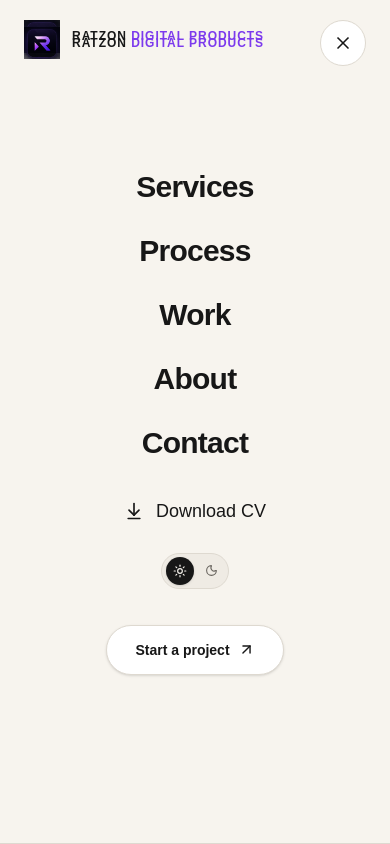
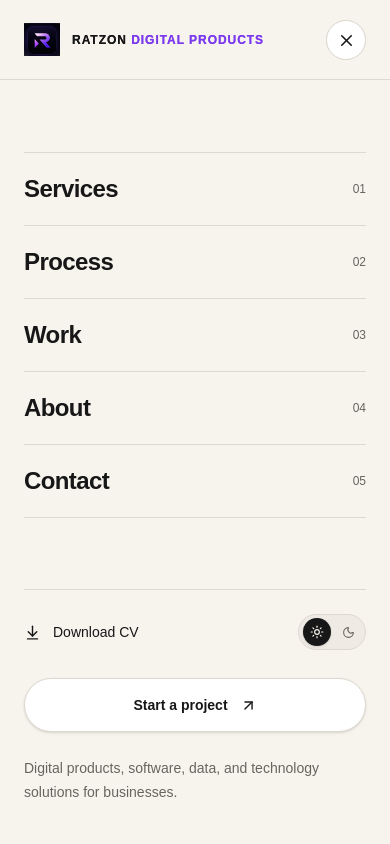
Before and after one commit to KinotiMurithi/developer-portfolio, a Next.js app: page / in a window 390 px wide. Both pictures are taken after a click on the button "Open menu". Shown: the top 844 px of the page. Built offline with nearby package versions, Linux system fonts and the light colour scheme.

Commit message:
Finalize Ratzon Digital Products website

```diff
--- a/components/hero/Hero.tsx
+++ b/components/hero/Hero.tsx
@@ -20,20 +20,28 @@ export default function Hero() {
   return (
     <section
       aria-labelledby="hero-heading"
-      className="relative flex min-h-screen overflow-hidden bg-[var(--background)] text-[var(--foreground)] transition-colors duration-300"
+      className="relative isolate flex min-h-screen overflow-hidden bg-[var(--background)] text-[var(--foreground)] transition-colors duration-300"
     >
+      {/* BACKGROUND */}
 
-      {/* PURPLE GLOW */}
-      <div className="pointer-events-none absolute left-[62%] top-[35%] h-[600px] w-[600px] -translate-x-1/2 -translate-y-1/2 rounded-full bg-[var(--accent)]/10 blur-[150px]" />
+      <div
+        aria-hidden="true"
+        className="pointer-events-none absolute left-[62%] top-[35%] z-0 h-[600px] w-[600px] -translate-x-1/2 -translate-y-1/2 rounded-full bg-[var(--accent)]/10 blur-[150px]"
+      />
 
-      {/* DECORATIVE CIRCLE */}
-      <div className="pointer-events-none absolute -right-[180px] top-[8%] h-[650px] w-[650px] rounded-full border border-[var(--accent)]/[0.08]" />
+      <div
+        aria-hidden="true"
+        className="pointer-events-none absolute -right-[180px] top-[8%] z-0 h-[650px] w-[650px] rounded-full border border-[var(--accent)]/[0.08]"
+      />
 
-      <div className="pointer-events-none absolute -right-[60px] top-[20%] h-[430px] w-[430px] rounded-full border border-[var(--foreground)]/[0.04]" />
+      <div
+        aria-hidden="true"
+        className="pointer-events-none absolute -right-[60px] top-[20%] z-0 h-[430px] w-[430px] rounded-full border border-[var(--foreground)]/[0.04]"
+      />
 
-      {/* GRID */}
       <div
-        className="pointer-events-none absolute inset-0 opacity-[0.025]"
+        aria-hidden="true"
+        className="pointer-events-none absolute inset-0 z-0 opacity-[0.025]"
         style={{
           backgroundImage: `
             linear-gradient(to right, var(--foreground) 1px, transparent 1px),
@@ -43,13 +51,17 @@ export default function Hero() {
         }}
       />
 
-      {/* FADE */}
-      <div className="pointer-events-none absolute inset-0 bg-[radial-gradient(circle_at_center,transparent_0%,var(--background)_78%)]" />
+      <div
+        aria-hidden="true"
+        className="pointer-events-none absolute inset-0 z-0 bg-[radial-gradient(circle_at_center,transparent_0%,var(--background)_78%)]"
+      />
 
       {/* CONTENT */}
-      <div className="relative z-10 mx-auto flex w-full max-w-7xl flex-col justify-center px-6 pb-20 pt-32 md:px-12 lg:px-20">
+
+      <div className="relative z-20 mx-auto flex w-full max-w-7xl flex-col justify-center px-6 pb-20 pt-32 md:px-12 lg:px-20">
 
         {/* LABEL */}
+
         <motion.div
           initial={{ opacity: 0, y: 15 }}
           animate={{ opacity: 1, y: 0 }}
@@ -63,7 +75,8 @@ export default function Hero() {
           </span>
         </motion.div>
 
-        {/* HEADLINE */}
+        {/* HEADING */}
+
         <motion.h1
           id="hero-heading"
           initial={{ opacity: 0, y: 35 }}
@@ -83,12 +96,13 @@ export default function Hero() {
           </span>
         </motion.h1>
 
-        {/* DESCRIPTION + CTA */}
+        {/* DESCRIPTION */}
+
         <motion.div
           initial={{ opacity: 0, y: 25 }}
           animate={{ opacity: 1, y: 0 }}
           transition={{ duration: 0.7, delay: 0.3 }}
-          className="mt-10 max-w-2xl"
+          className="relative z-30 mt-10 max-w-2xl"
         >
           <p className="text-base leading-8 text-[var(--muted)] md:text-lg">
             Ratzon Digital Products builds websites, web applications,
@@ -96,25 +110,11 @@ export default function Hero() {
             solutions that help businesses operate better and grow.
           </p>
 
-          <div className="mt-8 flex flex-wrap gap-4">
-
-            {/* START PROJECT */}
-            <Link
-              href="/contact"
-              className="group flex items-center gap-3 rounded-full border border-[var(--foreground)] bg-[var(--foreground)] px-6 py-3.5 text-sm font-medium text-[var(--background)] shadow-sm transition-all duration-300 hover:-translate-y-0.5 hover:border-[var(--accent)] hover:bg-[var(--accent)] hover:text-white"
-            >
-              Start a project
-
-              <ArrowUpRight
-                size={17}
-                className="transition-transform duration-300 group-hover:rotate-45"
-              />
-            </Link>
-
-            {/* SERVICES */}
+          {/* ONLY HERO CTA */}
+          <div className="mt-8 flex">
             <Link
               href="/services"
-              className="group flex items-center gap-3 rounded-full border border-[var(--border)] bg-[var(--surface)] px-6 py-3.5 text-sm font-medium text-[var(--foreground)] transition-all duration-300 hover:-translate-y-0.5 hover:border-[var(--accent)] hover:text-[var(--accent)]"
+              className="group flex items-center gap-3 rounded-full border border-[var(--border)] bg-[var(--surface)] px-6 py-3.5 text-sm font-medium text-[var(--foreground)] shadow-sm transition-all duration-300 hover:-translate-y-0.5 hover:border-[var(--accent)] hover:text-[var(--accent)]"
             >
               Explore services
 
@@ -123,16 +123,16 @@ export default function Hero() {
                 className="transition-transform duration-300 group-hover:translate-y-1"
               />
             </Link>
-
           </div>
         </motion.div>
 
         {/* CAPABILITIES */}
+
         <motion.div
           initial={{ opacity: 0 }}
           animate={{ opacity: 1 }}
           transition={{ duration: 0.8, delay: 0.6 }}
-          className="mt-20 border-t border-[var(--border)] pt-6"
+          className="relative z-20 mt-20 border-t border-[var(--border)] pt-6"
         >
           <div className="flex flex-wrap gap-x-6 gap-y-3">
             {capabilities.map((item, index) => (
--- a/components/navigation/Navbar.tsx
+++ b/components/navigation/Navbar.tsx
@@ -28,15 +28,19 @@ export default function Navbar() {
     <header className="fixed left-0 top-0 z-50 w-full">
       <nav className="mx-auto flex max-w-7xl items-center justify-between px-6 py-5 md:px-12 lg:px-20">
 
+        {/* DESKTOP / MAIN BRAND */}
         <Link
           href="/"
           aria-label="Ratzon Digital Products home"
-          className="relative z-50"
+          className="relative z-[60]"
+          onClick={() => setOpen(false)}
         >
           <BrandLogo size="md" />
         </Link>
 
+        {/* DESKTOP NAVIGATION */}
         <div className="hidden items-center gap-5 md:flex">
+
           {links.map((link) => (
             <Link
               key={link.name}
@@ -53,11 +57,12 @@ export default function Navbar() {
 
           <ThemeToggle />
 
+          {/* THE GOOD START A PROJECT BUTTON */}
           <Link
             href="/contact"
             className="group flex items-center gap-2 rounded-full border border-[var(--border)] bg-[var(--surface)] px-5 py-2.5 text-sm font-semibold text-[var(--foreground)] shadow-sm transition-all duration-300 hover:-translate-y-0.5 hover:border-[var(--accent)] hover:bg-[var(--accent)] hover:text-white"
           >
-            Start a project
+            <span>Start a project</span>
 
             <ArrowUpRight
               size={16}
@@ -66,51 +71,95 @@ export default function Navbar() {
           </Link>
         </div>
 
+        {/* MOBILE MENU BUTTON */}
         <button
           type="button"
           onClick={() => setOpen((value) => !value)}
-          className="relative z-50 rounded-full border border-[var(--border)] bg-[var(--surface)] p-3 text-[var(--foreground)] transition-colors duration-300 hover:border-[var(--accent)] hover:text-[var(--accent)] md:hidden"
+          className="relative z-[60] flex h-10 w-10 items-center justify-center rounded-full border border-[var(--border)] bg-[var(--surface)] text-[var(--foreground)] transition-all duration-300 hover:border-[var(--accent)] hover:text-[var(--accent)] md:hidden"
           aria-label={open ? "Close menu" : "Open menu"}
           aria-expanded={open}
         >
-          {open ? <X size={20} /> : <Menu size={20} />}
+          {open ? <X size={19} /> : <Menu size={19} />}
         </button>
 
+        {/* MOBILE MENU */}
         {open && (
-          <div className="absolute inset-x-0 top-0 flex min-h-screen w-full flex-col items-center justify-center border-b border-[var(--border)] bg-[var(--background)]">
+          <div className="fixed inset-0 z-50 min-h-screen overflow-y-auto bg-[var(--background)]">
 
-            <div className="absolute left-6 top-5">
+            {/* MOBILE HEADER */}
+            <div className="flex h-20 items-center justify-between border-b border-[var(--border)] px-6">
+              <Link
+                href="/"
+                aria-label="Ratzon Digital Products home"
+                onClick={() => setOpen(false)}
+              >
                 <BrandLogo size="md" />
+              </Link>
+
+              <button
+                type="button"
+                onClick={() => setOpen(false)}
+                className="flex h-10 w-10 items-center justify-center rounded-full border border-[var(--border)] bg-[var(--surface)] text-[var(--foreground)] transition-colors duration-300 hover:border-[var(--accent)] hover:text-[var(--accent)]"
+                aria-label="Close menu"
+              >
+                <X size={19} />
+              </button>
             </div>
 
-            <div className="flex flex-col items-center gap-7">
-              {links.map((link) => (
+            {/* MOBILE NAVIGATION */}
+            <div className="flex min-h-[calc(100vh-5rem)] flex-col px-6 pb-10">
+
+              <div className="flex flex-1 flex-col justify-center">
+                <div className="border-t border-[var(--border)]">
+
+                  {links.map((link, index) => (
                     <Link
                       key={link.name}
                       href={link.href}
                       onClick={() => setOpen(false)}
-                  className="text-3xl font-semibold tracking-tight text-[var(--foreground)] transition-colors duration-300 hover:text-[var(--accent)]"
+                      className="group flex items-center justify-between border-b border-[var(--border)] py-5"
                     >
+                      <span className="text-2xl font-semibold tracking-tight text-[var(--foreground)] transition-colors duration-300 group-hover:text-[var(--accent)]">
                         {link.name}
+                      </span>
+
+                      <span className="text-xs font-medium text-[var(--muted)]">
+                        0{index + 1}
+                      </span>
                     </Link>
                   ))}
+
+                </div>
+              </div>
+
+              {/* MOBILE ACTIONS */}
+              <div className="border-t border-[var(--border)] pt-6">
+
+                <div className="flex items-center justify-between">
 
                   <Link
                     href="/Collins_kinoti_murithi_CV.pdf"
                     download
                     onClick={() => setOpen(false)}
-                className="mt-2 flex items-center gap-3 text-lg text-[var(--muted)] transition-colors hover:text-[var(--accent)]"
+                    className="group flex items-center gap-3 text-sm font-medium text-[var(--muted)] transition-colors hover:text-[var(--accent)]"
                   >
-                <ArrowDownToLine size={20} />
+                    <ArrowDownToLine
+                      size={17}
+                      className="transition-transform duration-300 group-hover:translate-y-0.5"
+                    />
+
                     Download CV
                   </Link>
 
                   <ThemeToggle />
 
+                </div>
+
+                {/* MOBILE START PROJECT */}
                 <Link
                   href="/contact"
                   onClick={() => setOpen(false)}
-                className="group mt-2 flex items-center gap-2 rounded-full border border-[var(--border)] bg-[var(--surface)] px-7 py-3.5 text-sm font-semibold text-[var(--foreground)] shadow-sm transition-all duration-300 hover:border-[var(--accent)] hover:bg-[var(--accent)] hover:text-white"
+                  className="group mt-7 flex w-full items-center justify-center gap-3 rounded-full border border-[var(--border)] bg-[var(--surface)] px-6 py-4 text-sm font-semibold text-[var(--foreground)] shadow-sm transition-all duration-300 hover:border-[var(--accent)] hover:bg-[var(--accent)] hover:text-white"
                 >
                   Start a project
 
@@ -119,6 +168,13 @@ export default function Navbar() {
                     className="transition-transform duration-300 group-hover:rotate-45"
                   />
                 </Link>
+
+                <p className="mt-6 max-w-sm text-sm leading-6 text-[var(--muted)]">
+                  Digital products, software, data, and technology
+                  solutions for businesses.
+                </p>
+
+              </div>
             </div>
           </div>
         )}
```
Also changed, not shown: components/hero/FloatingDonut.tsx (deleted, +0 -84 lines). Lines whose indentation alone changed are shown as unchanged.
